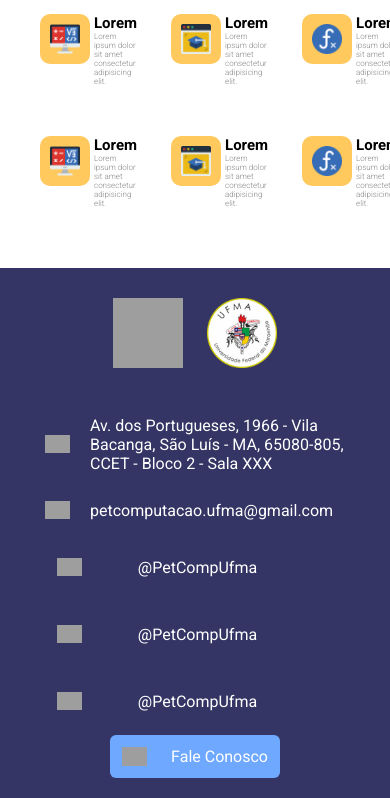
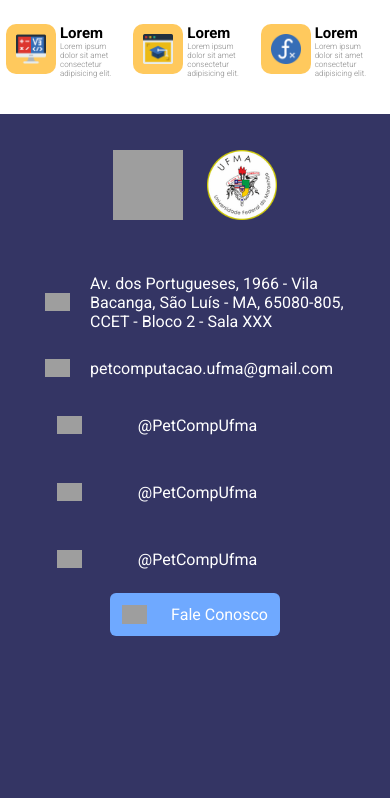
Before and after one commit to PET-Comp-UFMA/petcomp-ufma_site, a PHP site: page /biblioteca-petcomp-monitoria.html in a window 390 px wide; the page is wider, and only the part inside the window is pictured. Shown: the part 351-1149 px from the top of that part. After the commit the page ends 987 px from the top of that part, so only its background shows below. Run offline with PHP 8.4, Linux system fonts and the light colour scheme; grey boxes are pictures that could not be loaded.

Commit message:
Correções

```diff
--- a/styles/biblioteca-petcomp-monitorias.css
+++ b/styles/biblioteca-petcomp-monitorias.css
@@ -141,14 +141,14 @@ section.container {
     width: auto;
   }
 
-  /* .container {
+  .container {
     padding: 6px;
   }
 
   .container .conteudos {
     grid-gap: 4px;
     padding: 10px 0;
-  }  */
+  }
 
   .aula .card {
     height: 50px;
```
